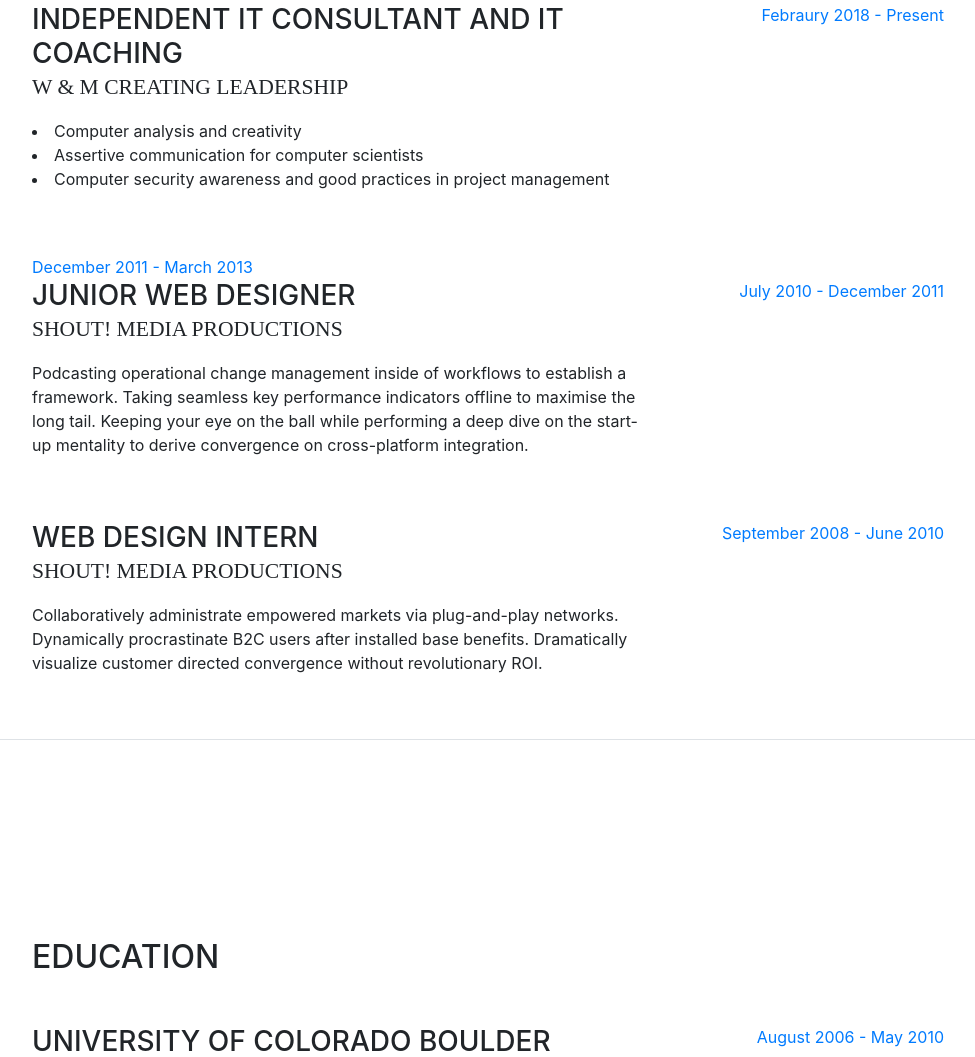
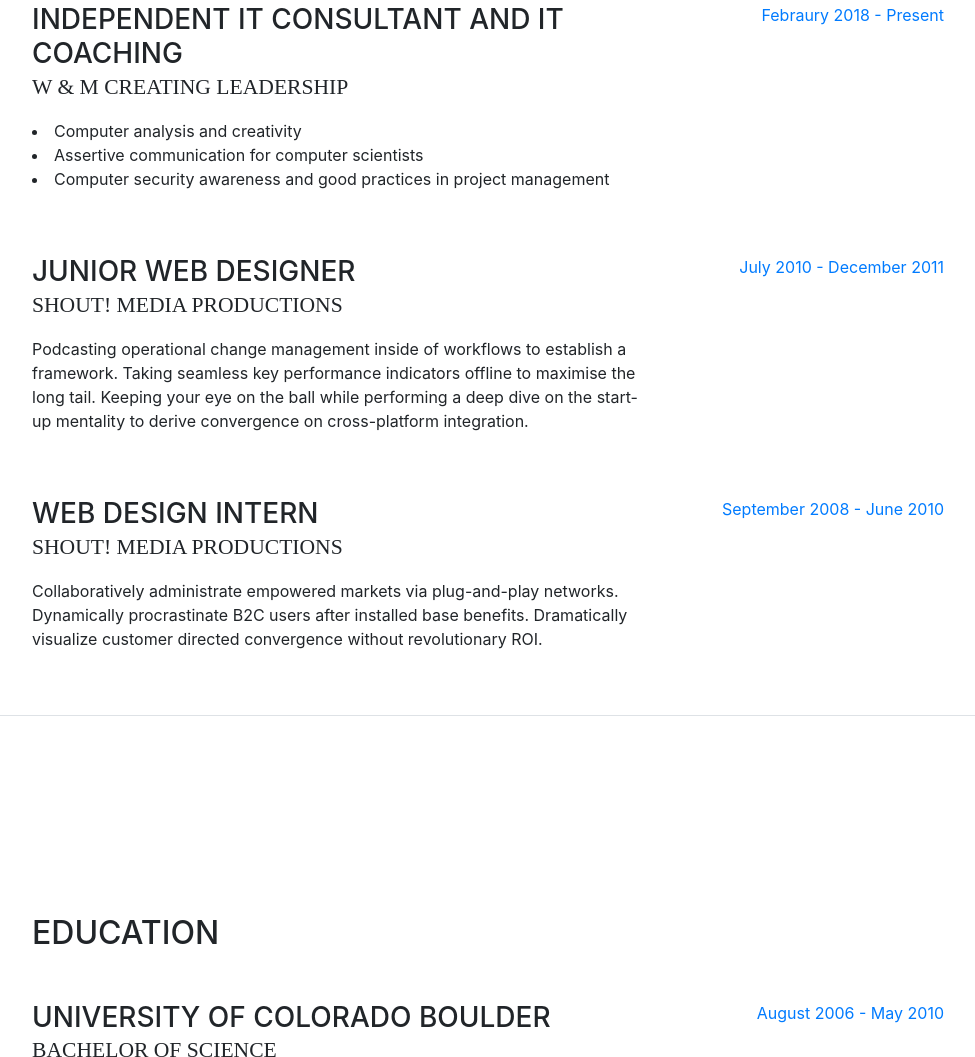
Before and after one commit to e-Lish/Test, a website with bundled scripts: page index.html in a window 1280 px wide. Shown: the part 931-1988 px from the top of the page, without its empty margins (288-1263 px from the left). Built offline with nearby package versions, Linux system fonts and the light colour scheme; a web font is replaced by a local one.

Commit message:
Update index.html

```diff
--- a/index.html
+++ b/index.html
@@ -134,7 +134,7 @@
 
              </p>
             </div>
-              <span class="text-primary">December 2011 - March 2013</span>
+
             </div>
 
           <div class="resume-item d-flex flex-column flex-md-row mb-5">
```
